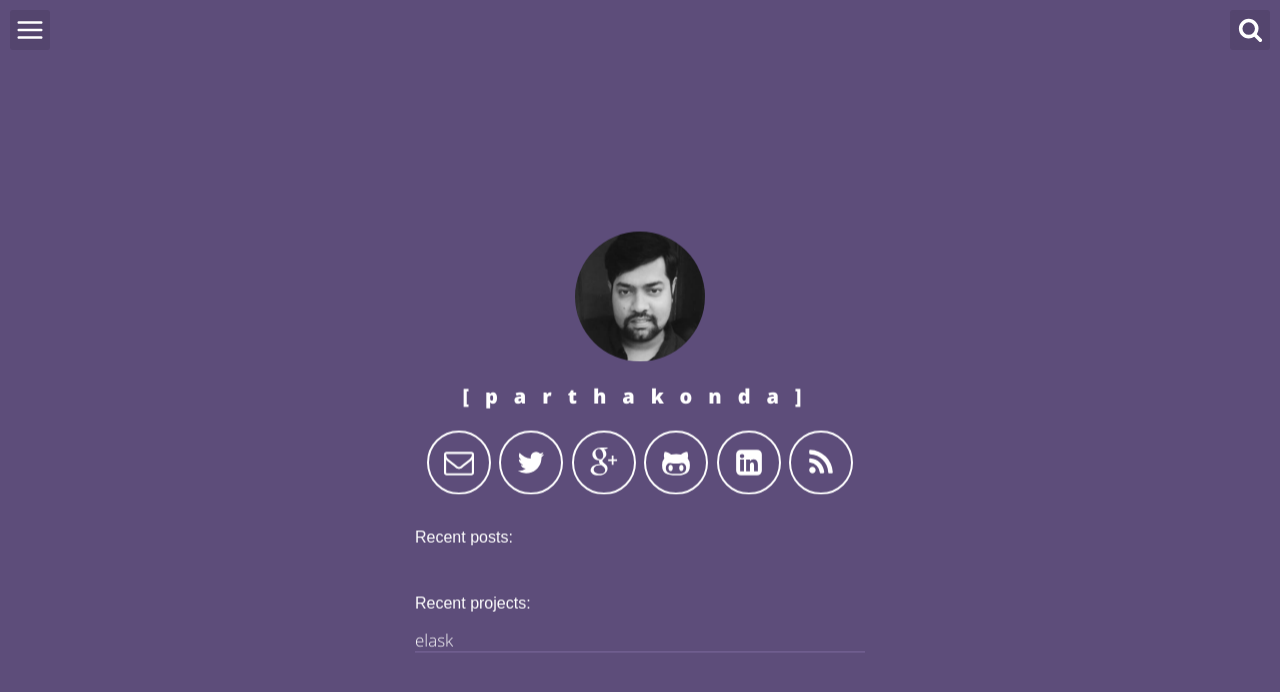
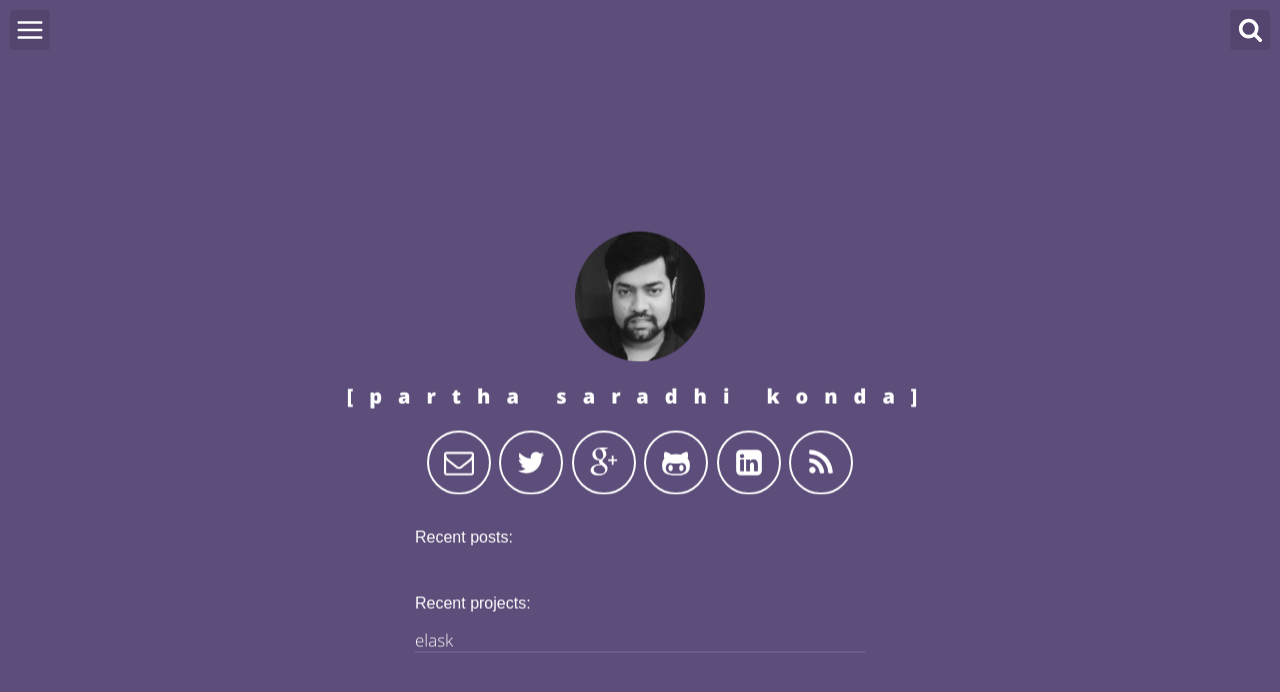
Before and after one commit to parthasaradhikonda/parthasaradhikonda.github.io, a Jekyll site: the page built from index.html, in a window 1280 px wide. Shown: the top 692 px of the page. Built offline with Jekyll 4.4.1, drawn with Linux system fonts in a browser that asks for light colours; some of the changed lines change nothing that is shown.

Commit message:
Updated settings

```diff
--- a/_config.yml
+++ b/_config.yml
@@ -2,7 +2,7 @@ title: Partha Saradhi Konda - Web Developer
 description: I'm a polyglot developer. Love to reach & write the code.
 baseurl: ''
 url: 'https://parthakonda.github.io'
-username: parthakonda
+username: partha saradhi konda
 user_title: Partha Saradhi Konda
 email: parthasaradhi.konda@gmail.com
 twitter_username: parthakonda
@@ -38,11 +38,11 @@ links:
       key_trigger: 5
   section_2:
     - title: github
-      url: 'http://www.github.com/parthakonda'
+      url: ''
       new_tab: true
       key_trigger: g
     - title: twitter
-      url: 'http://www.twitter.com/parthakonda'
+      url: ''
       key_trigger: t
     - title: search
       url: ''
```
Also changed, not shown: 6 other files.
